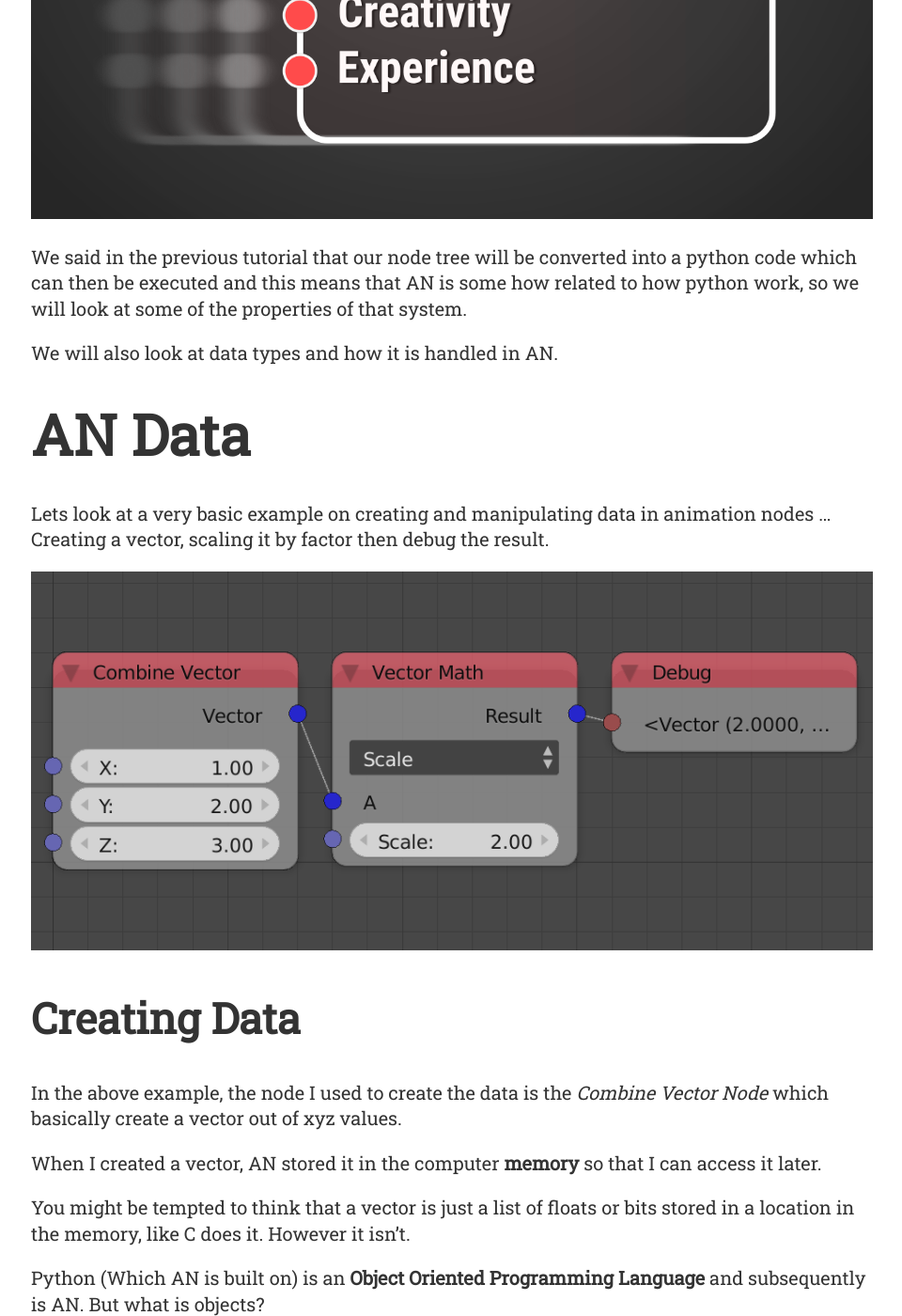
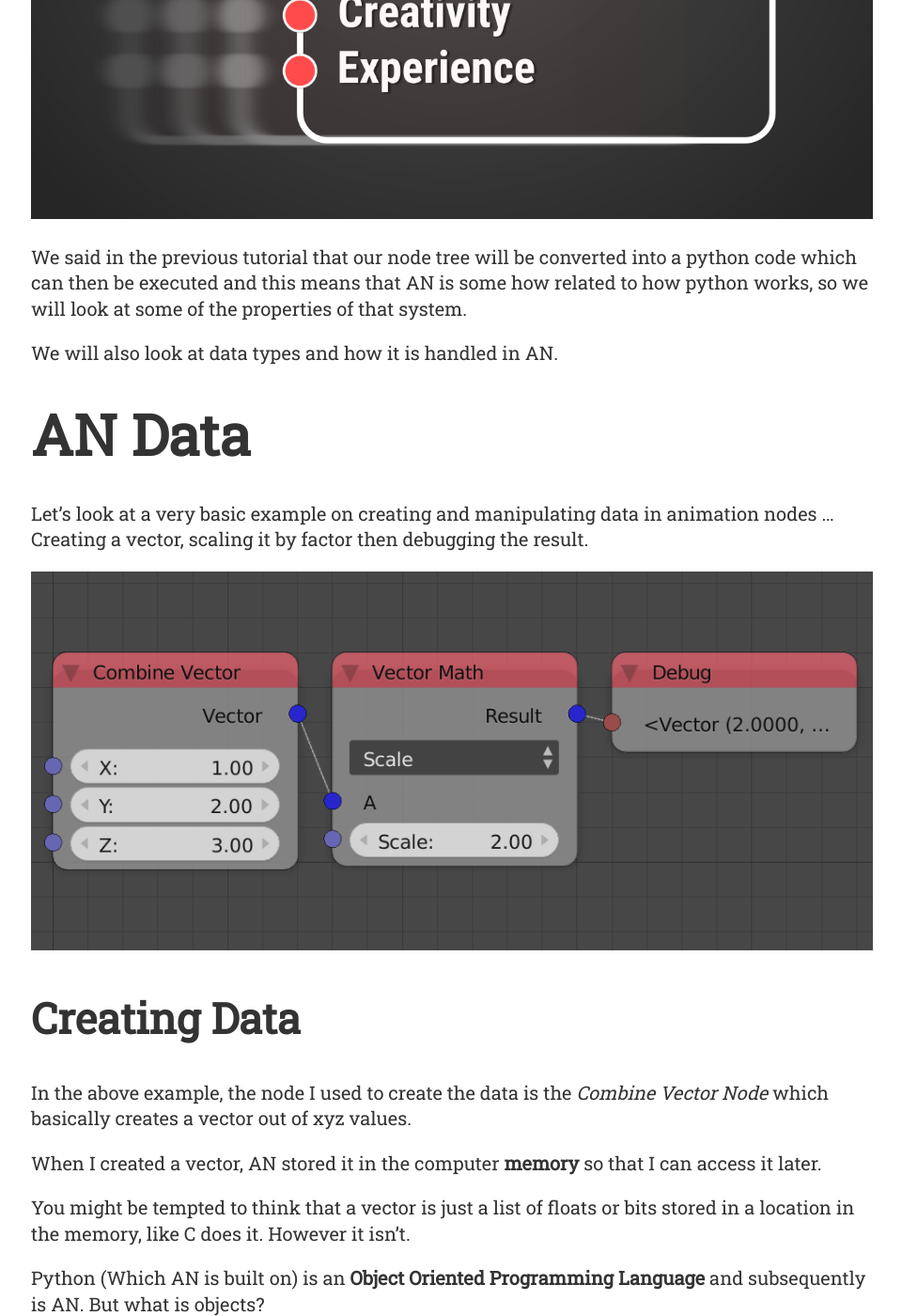
Before and after one commit to samirosman/squircleart.github.io, a Jekyll site: the page built from _posts/2017-02-15-the-essense-of-animation-nodes-data.md, in a window 1280 px wide and 1400 px high, scrolled down 674 px. Shown: the whole window at 94% size, without its empty margins (159-1119 px from the left). Built offline with Jekyll 4.4.1, drawn with Linux system fonts in a browser that asks for light colours; some of the changed text lies outside the part shown.

Commit message:
grammar fix

```diff
--- a/_posts/2017-02-15-the-essense-of-animation-nodes-data.md
+++ b/_posts/2017-02-15-the-essense-of-animation-nodes-data.md
@@ -6,19 +6,19 @@ description:  "We talk about how data is handled in Animation Nodes"
 category: Animation-Nodes
 ---
 
-We said in the previous tutorial that our node tree will be converted into a python code which can then be executed and this means that AN is some how related to how python work, so we will look at some of the properties of that system.
+We said in the previous tutorial that our node tree will be converted into a python code which can then be executed and this means that AN is some how related to how python works, so we will look at some of the properties of that system.
 
 We will also look at data types and how it is handled in AN.
 
 # AN Data
 
-Lets look at a very basic example on creating and manipulating data in animation nodes ... Creating a vector, scaling it by factor then debug the result.
+Let's look at a very basic example on creating and manipulating data in animation nodes ... Creating a vector, scaling it by factor then debugging the result.
 
 ![Simple Example](/images/the-essence-of-animation-nodes-data/basic-example.png  "Simple Example")
 
 ## Creating Data
 
-In the above example, the node I used to create the data is the *Combine Vector Node* which basically create a vector out of xyz values.
+In the above example, the node I used to create the data is the *Combine Vector Node* which basically creates a vector out of xyz values.
 
 When I created a vector, AN stored it in the computer **memory** so that I can access it later.
 
```
Also changed, not shown: other parts of _posts/2017-02-15-the-essense-of-animation-nodes-data.md (+1 -1 lines).
